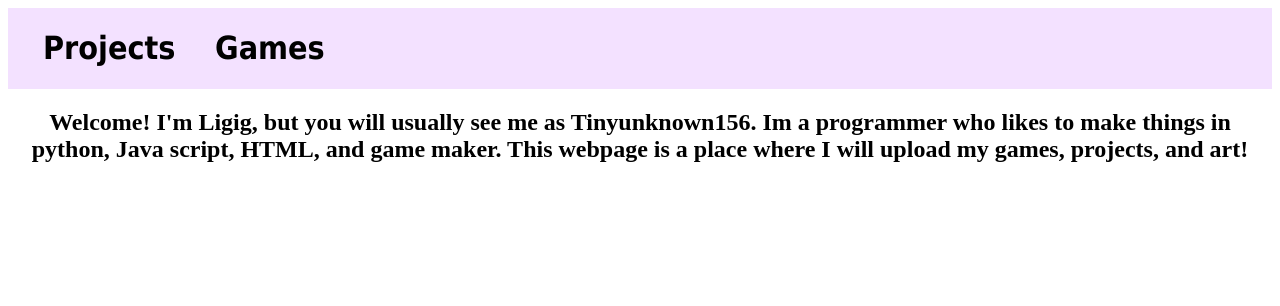
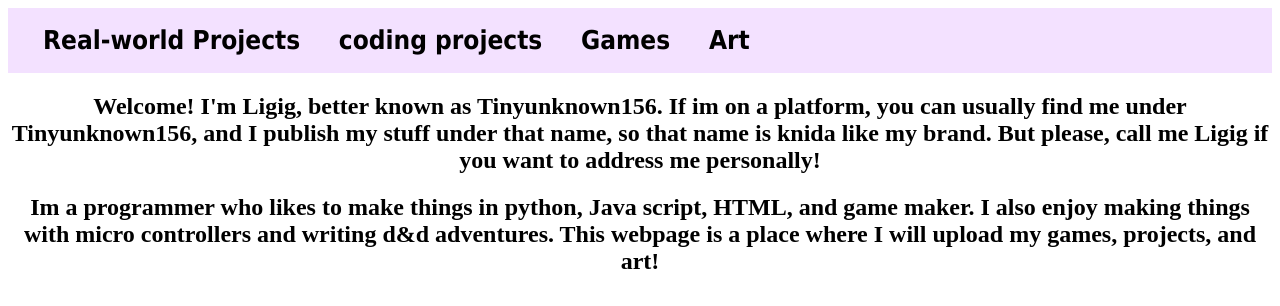
Before and after one commit to Tinyunknown/Tinyunknown.github.io, a plain HTML site: page index.html in a window 1280 px wide. Drawn offline with Linux system fonts and the light colour scheme.

Commit message:
refined about me and added more to the top bar

```diff
--- a/index.html
+++ b/index.html
@@ -7,6 +7,7 @@
 		    white-space:nowrap;
 			background:rgb(243, 225, 255);
 			font-family:Tahoma;
+			font-size:13px;
 		}
 		.child_top {
 		    padding-left: 35px;
@@ -22,10 +23,16 @@
 </head>
 <body>
 <div id="top_of_page">
-    <div class=child_top><h1>Projects</h1></div>
+    <div class=child_top><h1>Real-world Projects</h1></div>
+    <div class=child_top><h1>coding projects</h1></div>
     <div class=child_top><h1>Games</h1></div>
+    <div class=child_top><h1>Art</h1></div>
     </div>
-<div id="about_me"><h2>Welcome! I'm Ligig, but you will usually see me as Tinyunknown156. Im a programmer who likes to make things in python, Java script, HTML, and game maker. This webpage is a place where I will upload my games, projects, and art!</h2></div>
+<div id="about_me">
+    <h2>Welcome! I'm Ligig, better known as Tinyunknown156. If im on a platform, you can usually find me under Tinyunknown156, and I publish my stuff under that name, so that name is knida like my brand. But please, call me Ligig if you want to address me personally!</h2>
+
+    <h2>Im a programmer who likes to make things in python, Java script, HTML, and game maker. I also enjoy making things with micro controllers and writing d&d adventures. This webpage is a place where I will upload my games, projects, and art!</h2>
+</div>
 <img src="">
 </body>
 </html>
```
